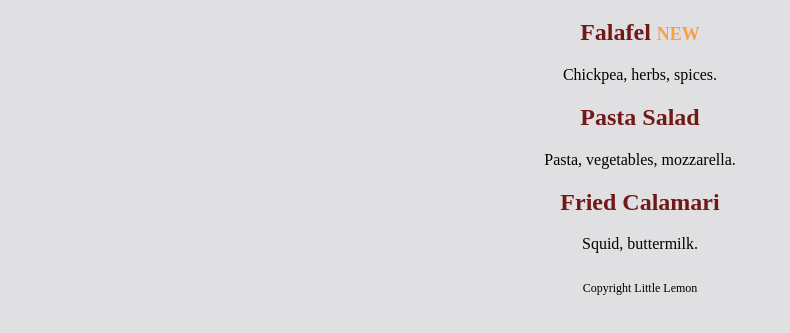
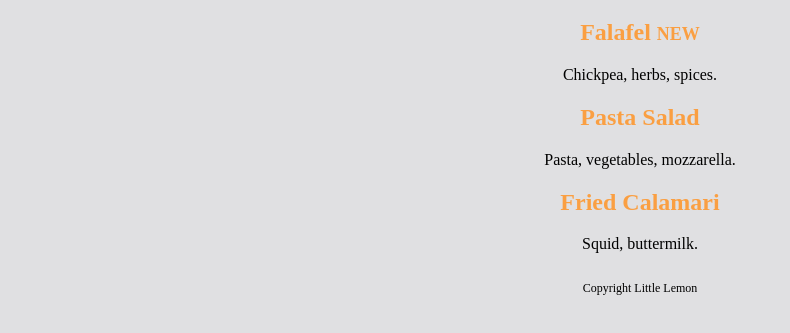
Before and after one commit to Nehaghar/FrontendBeginnerProjects, a plain HTML site: page index.html in a window 1280 px wide. Shown: the part 85-418 px from the top of the page, without its empty margins (0-790 px from the left). Drawn offline with Linux system fonts and the light colour scheme.

Commit message:
Add files via upload

```diff
--- a/style.css
+++ b/style.css
@@ -5,7 +5,7 @@ h1{
     color : #721817;
 }
 h2{
-    color : #721817;
+    color : #fa9f42;
 }
 .center-text{
     text-align: center;
```
